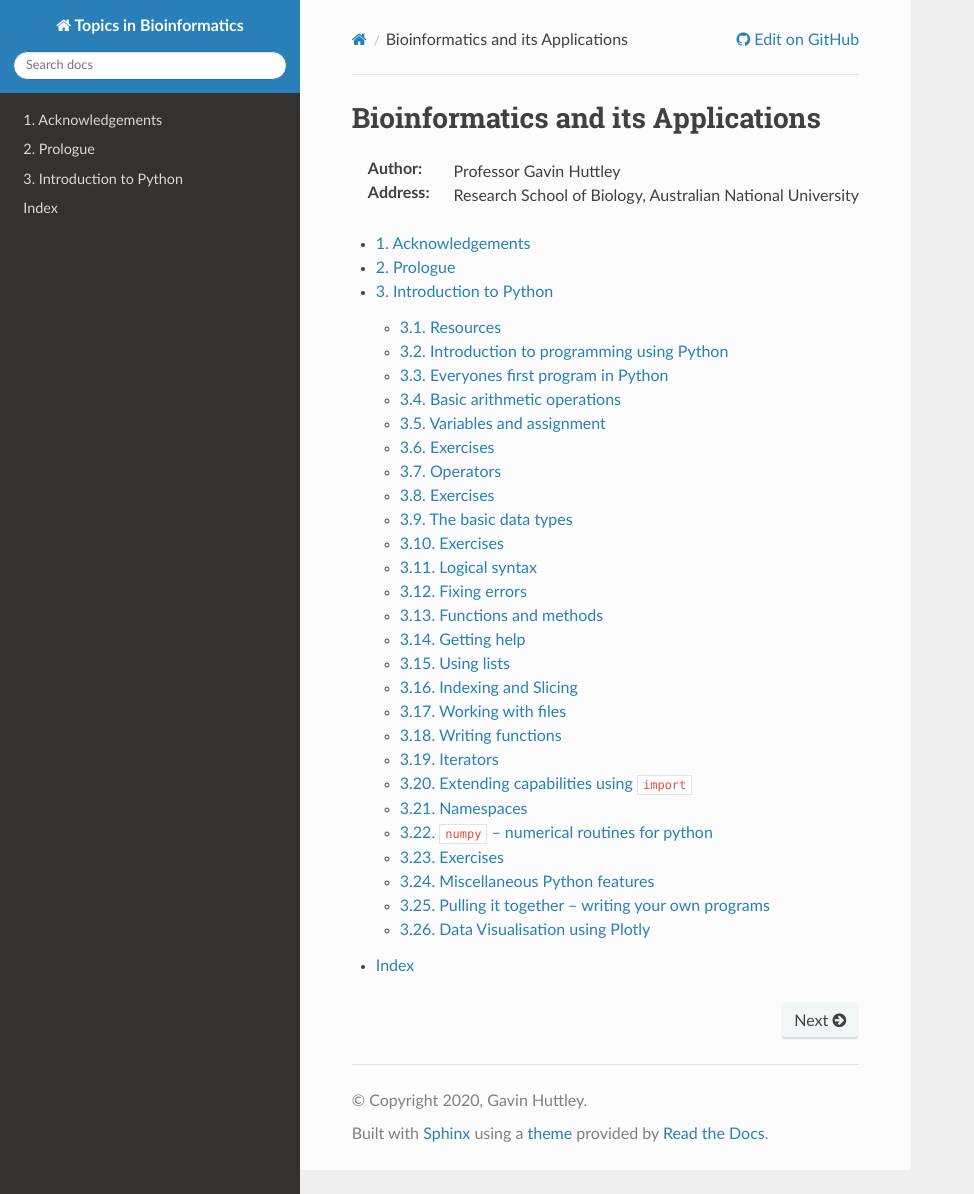
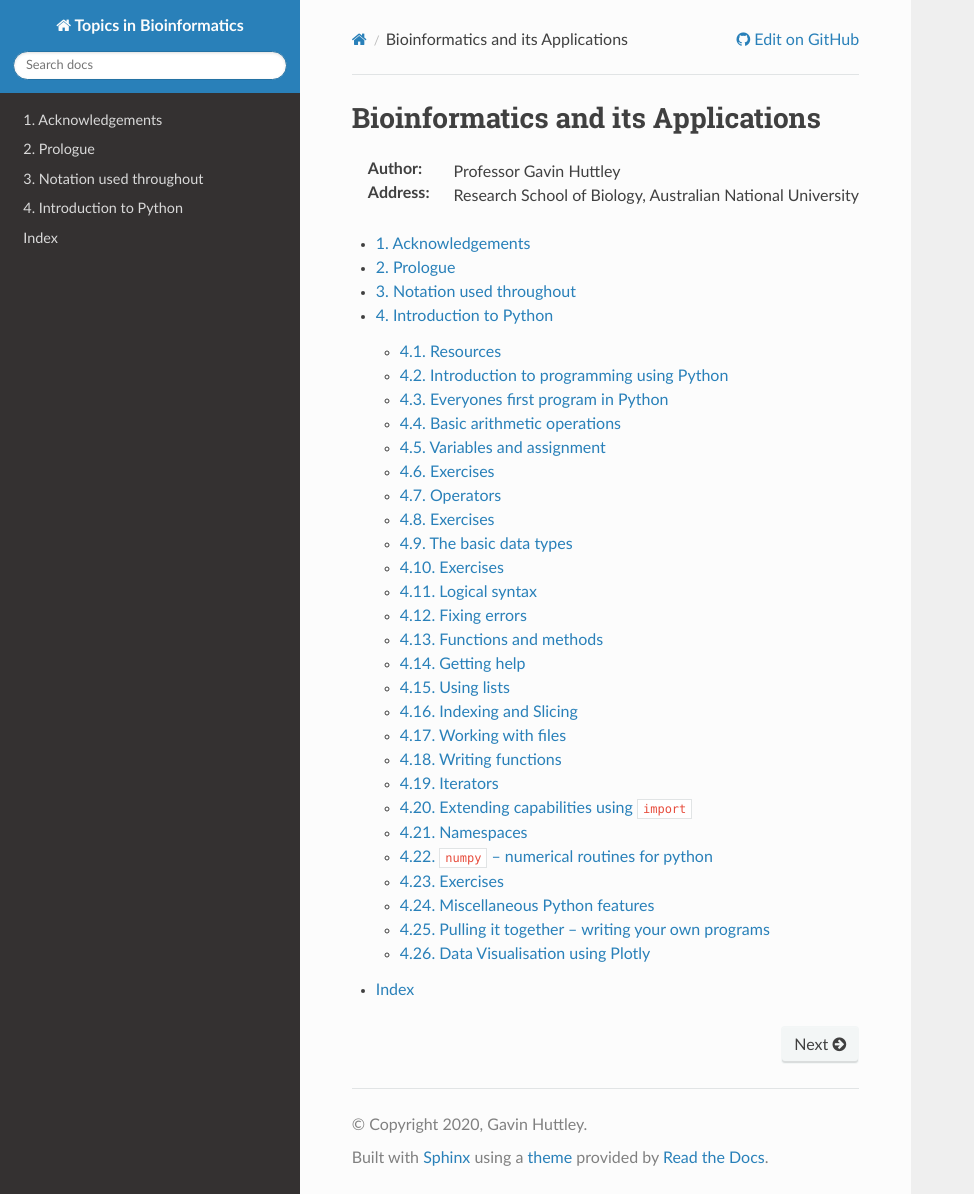
Before and after one commit to GavinHuttley/tib, a Sphinx documentation site: the page built from source/index.rst, in a window 1280 px wide and 1194 px high. Shown: the whole window, without its empty margins (0-974 px from the left). Built offline with Sphinx 7.4.7 and the Read the Docs theme 2.0.0, drawn with Linux system fonts in a browser that asks for light colours.

Commit message:
ENH: added notation section

```diff
--- a/source/index.rst
+++ b/source/index.rst
@@ -12,6 +12,7 @@ Bioinformatics and its Applications
 
     acknowledgements
     intro
+    notation
     python/index
     genindex
 
```
Also changed, not shown: source/notation.rst (added, +15 -0 lines).
